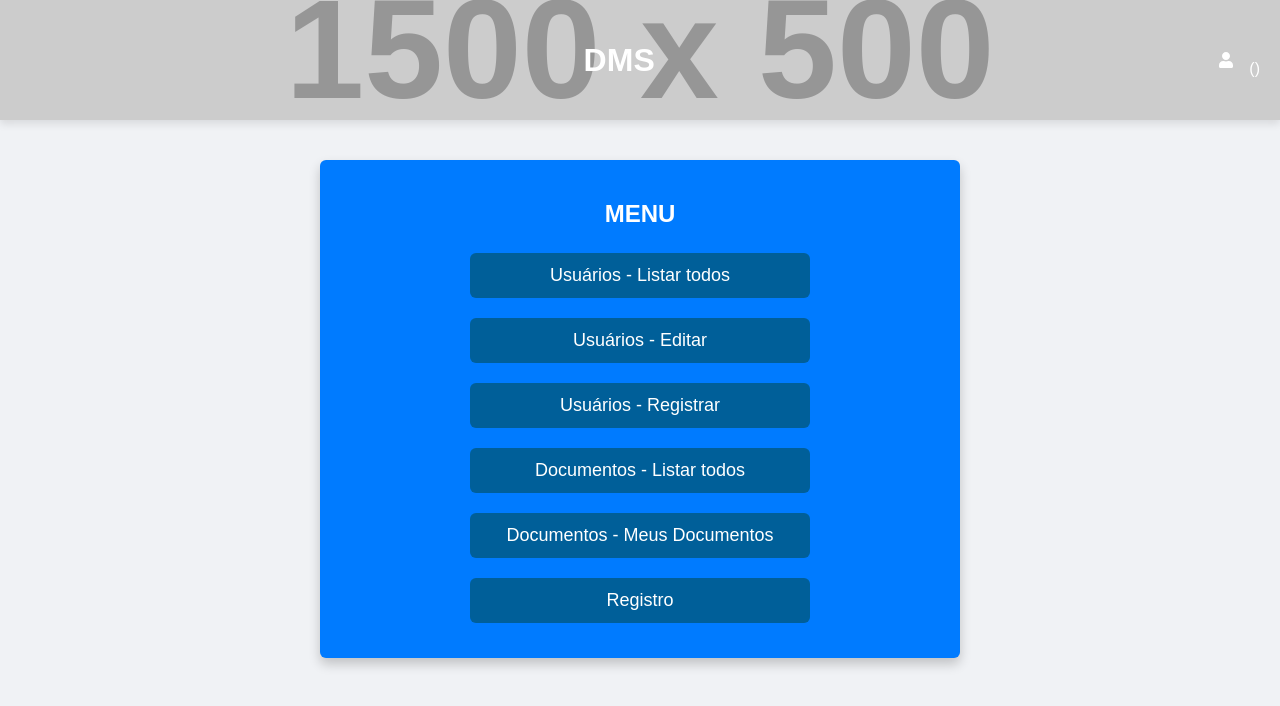
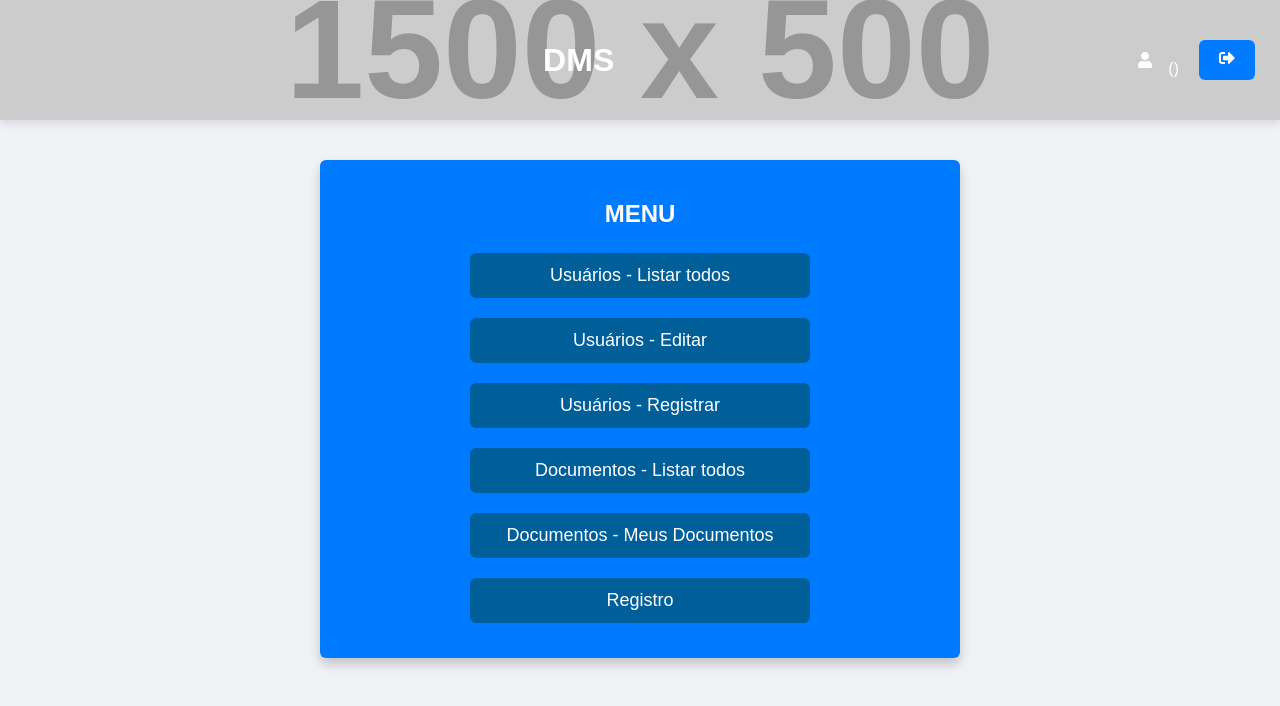
Before and after one commit to EdlaineNunes/tcc-bsi-front, a React (Create React App) app: page /menu in a window 1280 px wide. Shown: the top 706 px of the page. Built offline with nearby package versions, Linux system fonts and the light colour scheme.

Commit message:
feat: implement logout

```diff
--- a/package.json
+++ b/package.json
@@ -10,7 +10,7 @@
     "react-dom": "^19.0.0",
     "react-icons": "^5.5.0",
     "react-pdf": "^9.2.1",
-    "react-router-dom": "^7.1.5",
+    "react-router-dom": "^7.4.0",
     "react-scripts": "5.0.1",
     "web-vitals": "^4.2.4"
   },
--- a/src/App.js
+++ b/src/App.js
@@ -1,6 +1,6 @@
 // App.js
 import React, { useState } from 'react';
-import { BrowserRouter as Router, Route, Routes } from 'react-router-dom';
+import { BrowserRouter as Router, Route, Routes, useNavigate } from 'react-router-dom';
 import Login from './components/auth/Login';
 import RegisterUser from './components/auth/RegisterUser';
 import Menu from './components/Menu';
@@ -20,10 +20,16 @@ function App() {
   const [role, setRole] = useState('');
 
   const handleLogin = (receivedToken) => {
-    const decodedToken = JSON.parse(atob(receivedToken.split('.')[1])); // Decodifica o token JWT
+    const decodedToken = JSON.parse(atob(receivedToken.split('.')[1]));
     setToken(receivedToken);
-    setUserName(decodedToken.sub); // Nome do usuário
-    setRole(decodedToken.role); // Role do usuário (caso tenha no token)
+    setUserName(decodedToken.sub);
+    setRole(decodedToken.role);
+  };
+
+  const handleLogout = () => {
+    setToken('');
+    setUserName('');
+    setRole('');
   };
 
   return (
@@ -31,7 +37,7 @@ function App() {
       <Routes>
         <Route path="/" element={<Login setToken={handleLogin} />} />
         <Route path="/register" element={<RegisterUser setToken={handleLogin} />} />
-        <Route path='/menu' element={<Menu token={token} userName={userName} role={role} />} />
+        <Route path='/menu' element={<Menu token={token} userName={userName} role={role} handleLogout={handleLogout} />} />
         <Route path='/users/listAll' element={<UsersList token={token} userName={userName} role={role} />} />
         <Route path='/users/edit/:id' element={<UserEdit token={token} userName={userName} role={role} />} />
         <Route path='/users/create' element={<UserCreate token={token} userName={userName} role={role} />} />
--- a/src/components/Menu.js
+++ b/src/components/Menu.js
@@ -4,10 +4,10 @@ import { Link } from 'react-router-dom';
 import styles from './styles/Menu.module.css';
 import Header from './common/Header'; // Importando Header
 
-const Menu = ({ token, userName, role }) => {
+const Menu = ({ token, userName, role, handleLogout }) => {
   return (
     <div>
-      <Header userName={userName} role={role} /> {/* Passando o nome e o role */}
+      <Header userName={userName} role={role} handleLogout={handleLogout} />
       <nav className={styles.navbar}>
         <h1>MENU</h1>
         <ul className={styles.menuList}>
--- a/src/components/common/Header.js
+++ b/src/components/common/Header.js
@@ -1,9 +1,17 @@
 // Header.js
 import React from 'react';
-import { FaUser } from 'react-icons/fa';
+import { useNavigate } from 'react-router-dom';
+import { FaUser, FaSignOutAlt } from 'react-icons/fa';
 import styles from '../styles/Header.module.css';
 
-const Header = ({ userName, role }) => {
+const Header = ({ userName, role, handleLogout }) => {
+    const navigate = useNavigate()
+
+    const handleLogoutClick = () => {
+        handleLogout()
+        navigate('/')
+    }
+
     return (
         <div className={styles.header}>
             <h1> DMS </h1>
@@ -14,6 +22,9 @@ const Header = ({ userName, role }) => {
                     <br />
                     <span className={styles.userRole}>({role})</span> {/* Exibindo o role */}
                 </div>
+                <button onClick={handleLogoutClick} className={styles.logoutButton}>
+                    <FaSignOutAlt className={styles.logoutIcon} /> {/* Ícone de logout */}
+                </button>
             </div>
         </div>
     );
```
Also changed, not shown: src/components/auth/PrivateRoute.js (+4 -7 lines), 1 other file (tests, documents, lock files or other folders).
